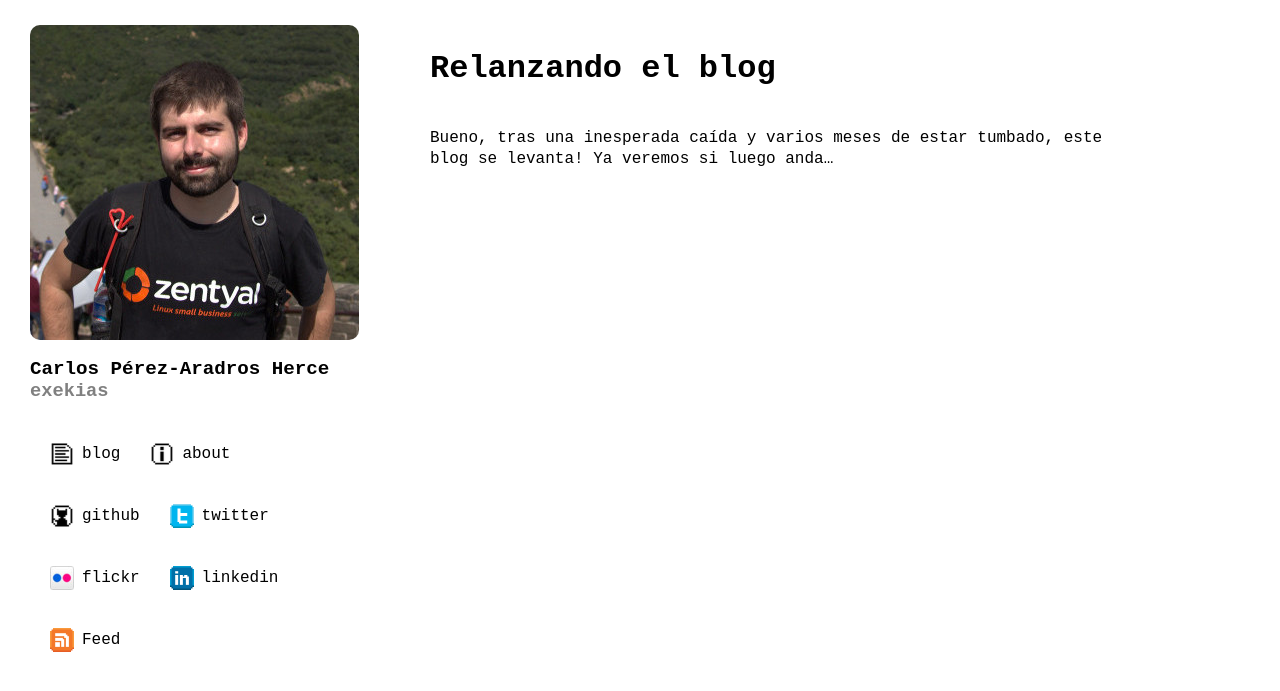
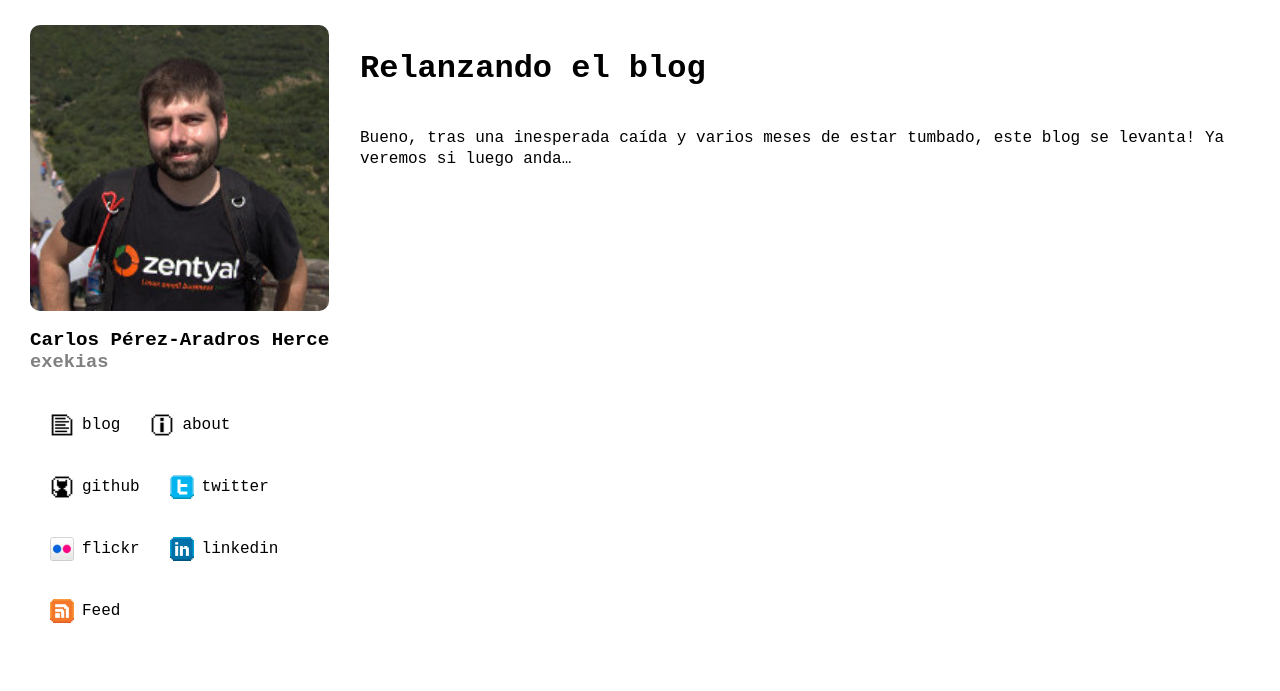
Before and after one commit to exekias/exekias.me, a Jekyll site: the page built from _posts/2010-02-01-relanzando-el-blog.markdown, in a window 1280 px wide. Shown: the top 691 px of the page. Built offline with Jekyll 4.4.1, drawn with Linux system fonts in a browser that asks for light colours.

Commit message:
Update left menu size

```diff
--- a/css/styles.css
+++ b/css/styles.css
@@ -42,7 +42,7 @@
 .wrapper {
   padding-right: 20px;
   position: relative;
-  margin-left: 400px;
+  margin-left: 330px;
 }
 
 .wrapper h1 {
@@ -70,7 +70,7 @@
 
 .post-body {
   line-height: 1.3em;
-  max-width: 700px;
+  max-width: 900px;
 }
 
 .post-body img {
@@ -171,8 +171,8 @@
     top: 0;
     left: 0;
     margin: 0;
-    padding: 5px;
-    overflow-x: auto;
+    padding: 0;
+    overflow: hidden;
     -webkit-overflow-scrolling: touch;
     width: 100%;
     height: 3rem;
```
Also changed, not shown: img/logo.jpg.
